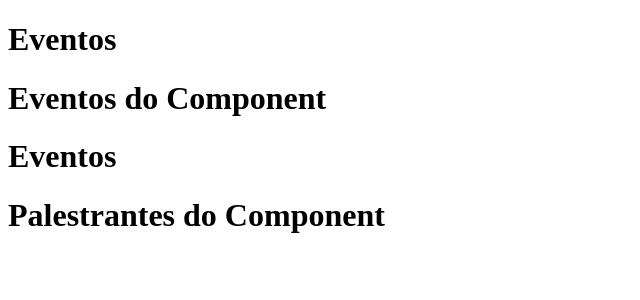
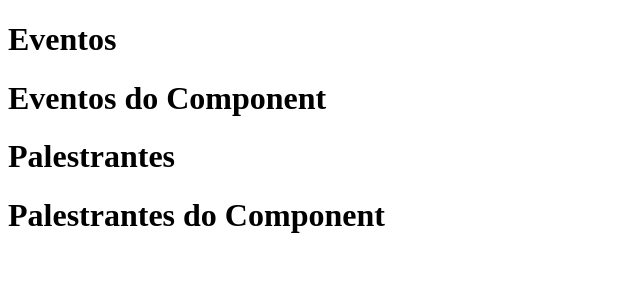
Before and after one commit to nicoleribeiro/proeventos, an Angular app in the folder front/ProEventos-App/: page / in a window 1280 px wide. Shown: the top 300 px of the page, without its empty margins (0-640 px from the left). Built offline with nearby package versions, Linux system fonts and the light colour scheme.

Commit message:
adicionando comentários pra futuras consultas

```diff
--- a/front/ProEventos-App/src/app/app.component.html
+++ b/front/ProEventos-App/src/app/app.component.html
@@ -1,7 +1,11 @@
+<!-- arquivo html principal do projeto-->
+
 <h1>Eventos</h1>
+<!-- referência do seletor do componente eventos -->
 <app-eventos></app-eventos>
 
-<h1>Eventos</h1>
+<h1>Palestrantes</h1>
+<!-- referência do seletor do componente palestrante -->
 <app-palestrantes></app-palestrantes>
 
 <router-outlet></router-outlet>
```
